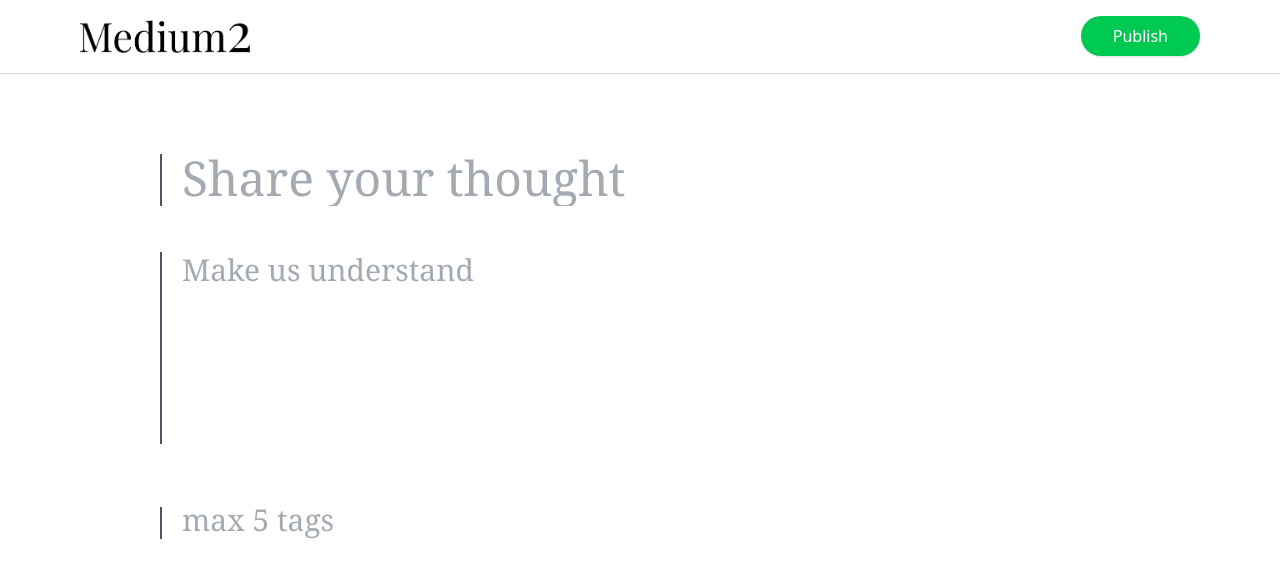
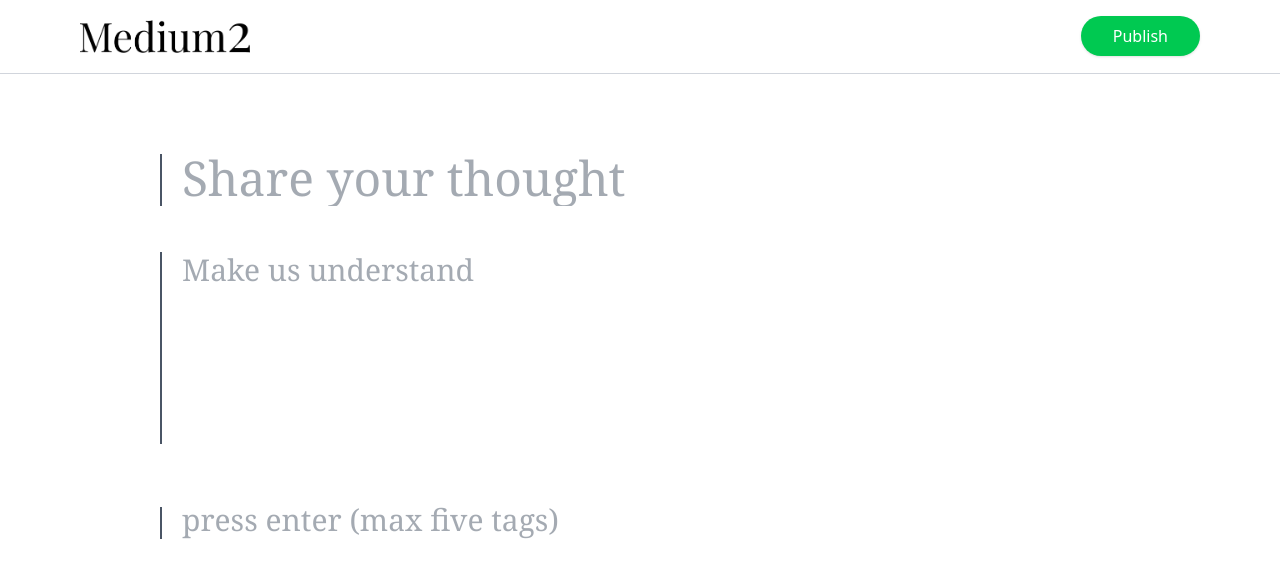
Before and after one commit to leanwithkumar/medium2_new, a React (Vite) app: page /publish in a window 1280 px wide. Shown: the top 578 px of the page. Built offline with nearby package versions, Linux system fonts and the light colour scheme; sample sign-in values are in the browser's storage.

Commit message:
last final commit

```diff
--- a/src/Second/Secondpages/Publish.jsx
+++ b/src/Second/Secondpages/Publish.jsx
@@ -141,7 +141,7 @@ function Publish() {
             value={tagInput}
             onChange={(e) => setTagInput(e.target.value)}
             onKeyDown={handleTagInput}
-            placeholder="max 5 tags"
+            placeholder="press enter (max five tags)"
             className="text-2xl text-gray-600 border-l-2 pl-5 focus:outline-none w-full placeholder:text-3xl placeholder:font-serif resize-none overflow-hidden"
           />
         </div>
```
